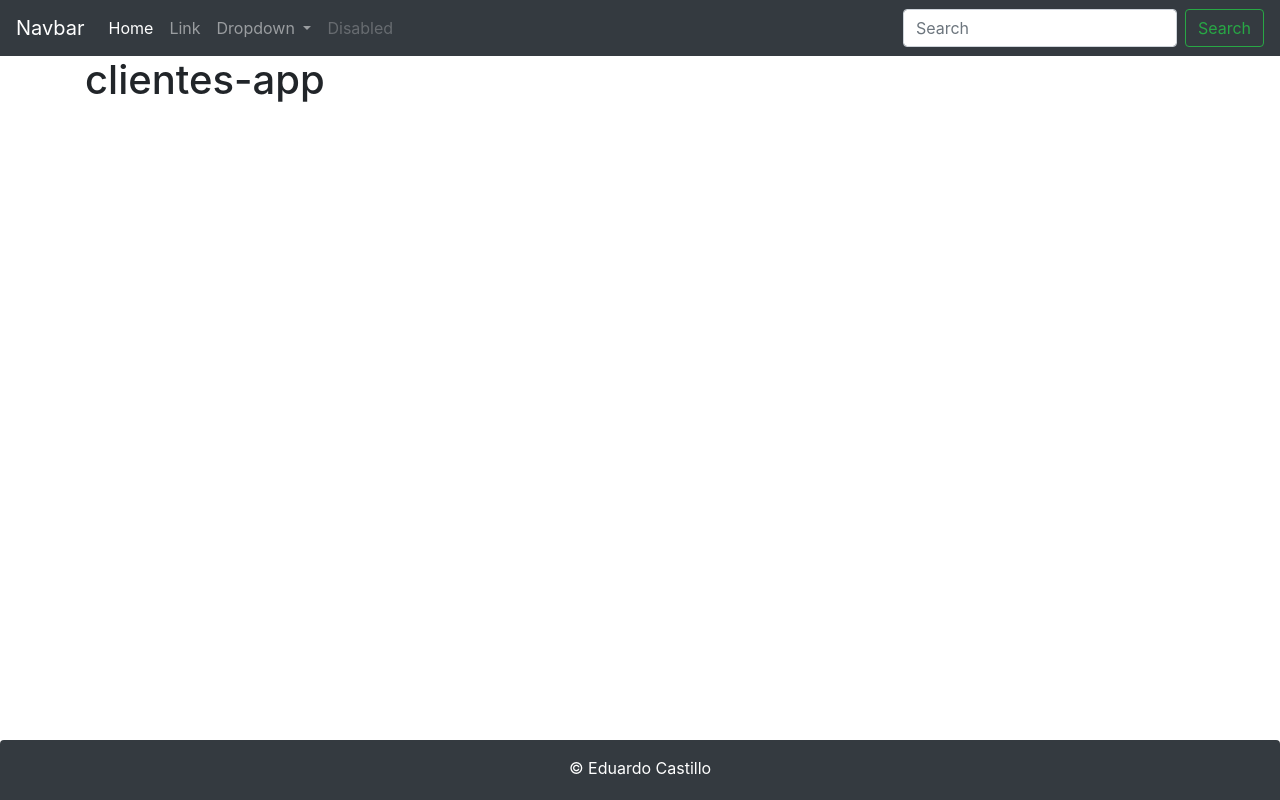
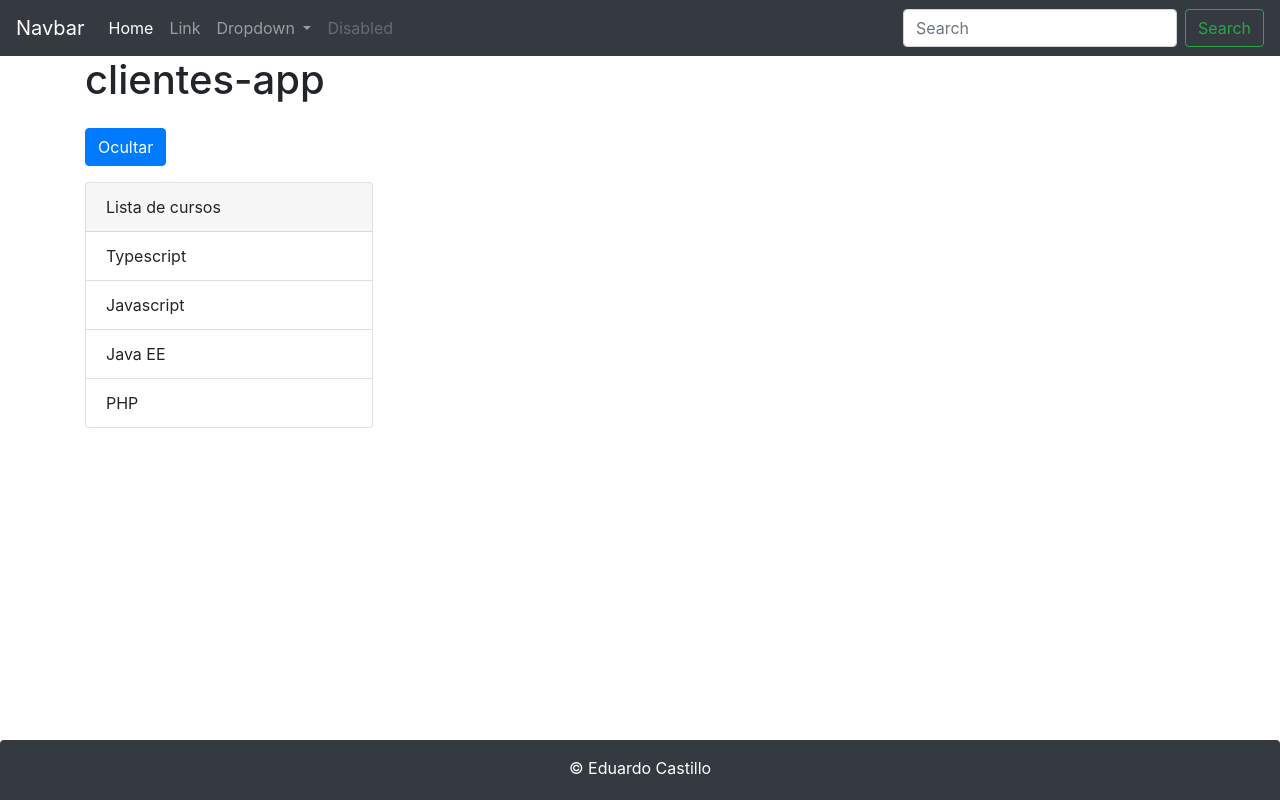
Before and after one commit to lincidro/angular-spring5-clientes, an Angular app: page / in a window 1280 px wide. Built offline with nearby package versions, Linux system fonts and the light colour scheme.

Commit message:
feat: se agrega componente de prueba de ngfor ngif

```diff
--- a/src/app/app.component.html
+++ b/src/app/app.component.html
@@ -2,6 +2,7 @@
 
 <div class="container">
   <h1>{{title}}</h1>
+  <app-directiva></app-directiva>
 </div>
 
 <footer-component></footer-component>
--- a/src/app/app.module.ts
+++ b/src/app/app.module.ts
@@ -4,13 +4,15 @@ import { NgModule } from '@angular/core';
 
 import { AppComponent } from './app.component';
 import { FooterComponent } from './footer/footer.component';
+import { DirectivaComponent } from './directiva/directiva.component';
 
 @NgModule({
   declarations: [
     AppComponent,
     HeaderComponent,
-    FooterComponent
-  ],
+    FooterComponent,
+      DirectivaComponent
+   ],
   imports: [
     BrowserModule
   ],
--- /dev/null
+++ b/src/app/directiva/directiva.component.html
@@ -0,0 +1,15 @@
+<button
+  type="button"
+  class="btn btn-primary my-3"
+  (click)="setHabilitar()">
+  {{ habilitar ? 'Ocultar' : 'Mostrar'}}
+</button>
+
+<div class="card" style="width: 18rem;" *ngIf="habilitar">
+  <div class="card-header">
+    Lista de cursos
+  </div>
+  <ul class="list-group list-group-flush">
+    <li class="list-group-item" *ngFor="let item of listaCursos">{{item}}</li>
+  </ul>
+</div>
--- /dev/null
+++ b/src/app/directiva/directiva.component.ts
@@ -0,0 +1,18 @@
+import { Component } from '@angular/core';
+
+@Component({
+  selector: 'app-directiva',
+  templateUrl: './directiva.component.html',
+})
+export class DirectivaComponent{
+
+  listaCursos: string[] = ['Typescript', 'Javascript', 'Java EE', 'PHP'];
+  habilitar: boolean = true;
+
+  constructor() { }
+
+  setHabilitar () {
+    this.habilitar = !this.habilitar;
+  }
+
+}
```
